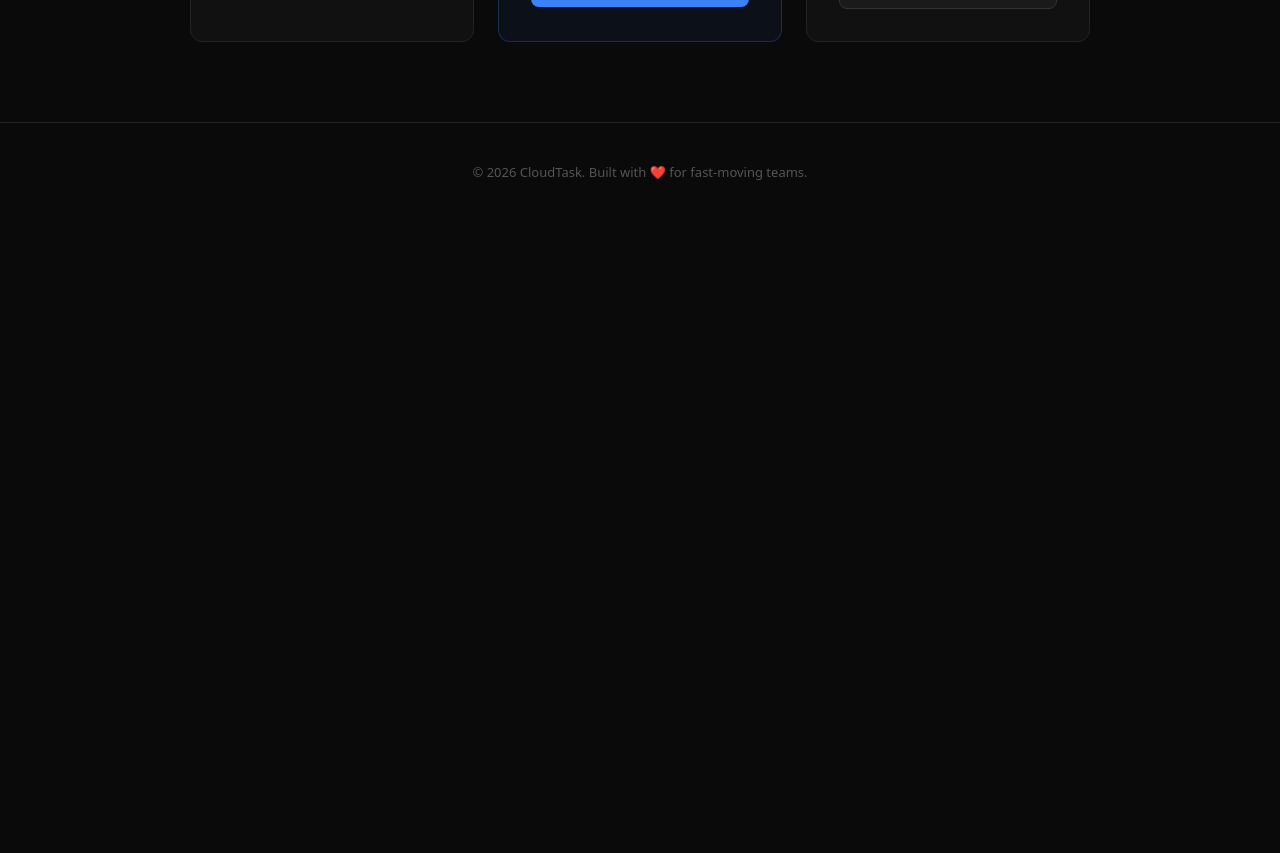
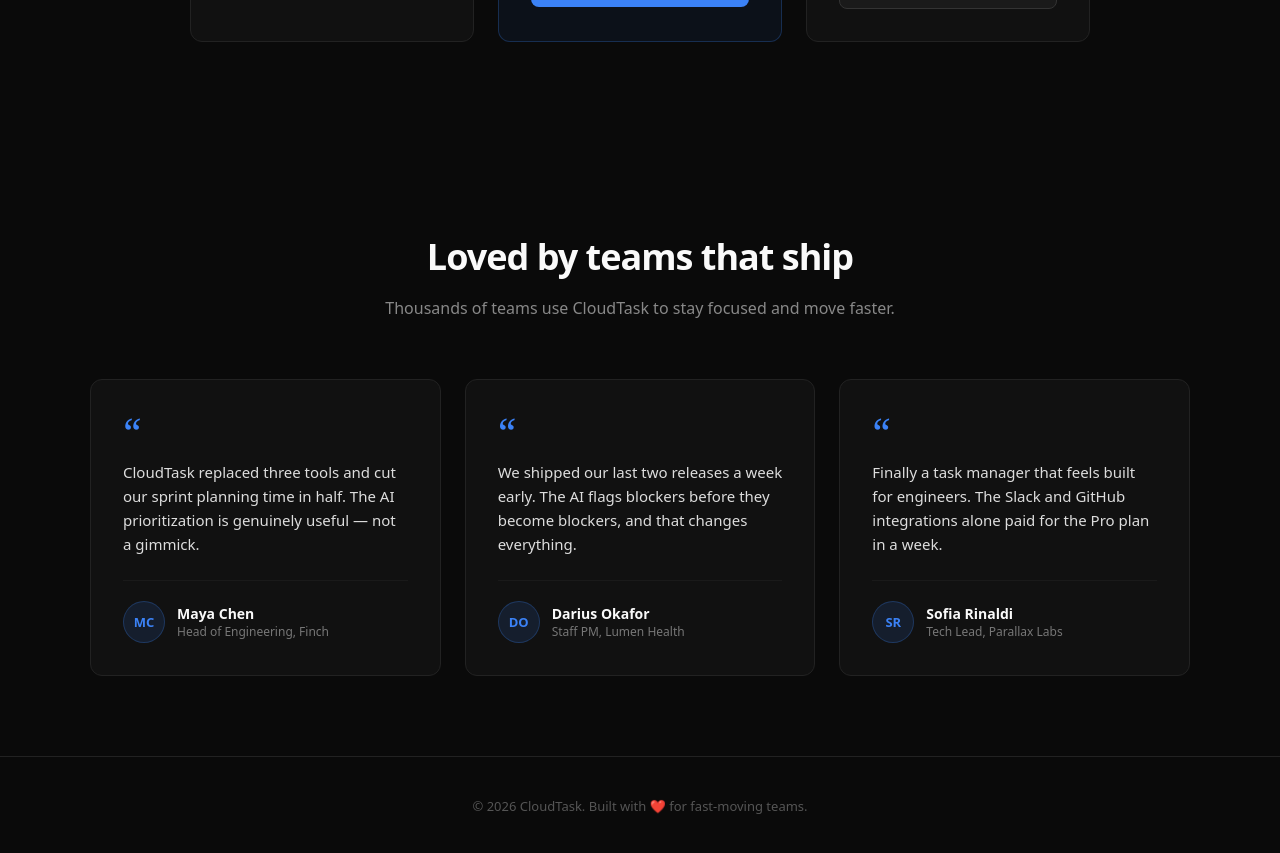
Before and after one commit to AfshalG/cloudtask, a Next.js app: page / in a window 1280 px wide. Shown: the part 1980-2833 px from the top of the page. Before the commit the page ends 2201 px from the top, so only its background shows below. Built offline with nearby package versions, Linux system fonts and the light colour scheme.

Commit message:
feat: add customer testimonials section to landing page

```diff
--- a/src/app/page.tsx
+++ b/src/app/page.tsx
@@ -77,6 +77,48 @@
         </div>
       </section>
 
+      {/* Testimonials */}
+      <section style={{ padding: '80px 48px', maxWidth: '1100px', margin: '0 auto' }}>
+        <h2 style={{ fontSize: '36px', fontWeight: 700, textAlign: 'center', marginBottom: '16px', letterSpacing: '-1px' }}>Loved by teams that ship</h2>
+        <p style={{ fontSize: '16px', color: '#888', textAlign: 'center', marginBottom: '60px' }}>Thousands of teams use CloudTask to stay focused and move faster.</p>
+        <div style={{ display: 'grid', gridTemplateColumns: 'repeat(3, 1fr)', gap: '24px' }}>
+          {[
+            {
+              quote: 'CloudTask replaced three tools and cut our sprint planning time in half. The AI prioritization is genuinely useful — not a gimmick.',
+              name: 'Maya Chen',
+              role: 'Head of Engineering, Finch',
+              initials: 'MC',
+            },
+            {
+              quote: 'We shipped our last two releases a week early. The AI flags blockers before they become blockers, and that changes everything.',
+              name: 'Darius Okafor',
+              role: 'Staff PM, Lumen Health',
+              initials: 'DO',
+            },
+            {
+              quote: 'Finally a task manager that feels built for engineers. The Slack and GitHub integrations alone paid for the Pro plan in a week.',
+              name: 'Sofia Rinaldi',
+              role: 'Tech Lead, Parallax Labs',
+              initials: 'SR',
+            },
+          ].map((t, i) => (
+            <div key={i} style={{ padding: '32px', background: '#111', borderRadius: '12px', border: '1px solid #222', display: 'flex', flexDirection: 'column' }}>
+              <div style={{ fontSize: '40px', color: '#3b82f6', marginBottom: '8px', lineHeight: 1, fontFamily: 'Georgia, serif' }}>“</div>
+              <p style={{ fontSize: '15px', color: '#ddd', lineHeight: 1.6, margin: '0 0 24px', flex: 1 }}>{t.quote}</p>
+              <div style={{ display: 'flex', alignItems: 'center', gap: '12px', paddingTop: '20px', borderTop: '1px solid #1a1a1a' }}>
+                <div style={{ width: '40px', height: '40px', borderRadius: '50%', background: '#3b82f620', border: '1px solid #3b82f640', display: 'flex', alignItems: 'center', justifyContent: 'center', fontSize: '13px', fontWeight: 600, color: '#3b82f6' }}>
+                  {t.initials}
+                </div>
+                <div>
+                  <div style={{ fontSize: '14px', fontWeight: 600, color: '#fafafa' }}>{t.name}</div>
+                  <div style={{ fontSize: '12px', color: '#777' }}>{t.role}</div>
+                </div>
+              </div>
+            </div>
+          ))}
+        </div>
+      </section>
+
       {/* Footer */}
       <footer style={{ borderTop: '1px solid #222', padding: '40px 48px', textAlign: 'center', color: '#555', fontSize: '13px' }}>
         © 2026 CloudTask. Built with ❤️ for fast-moving teams.
```
